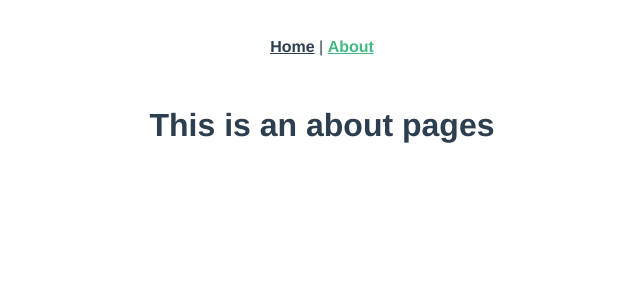
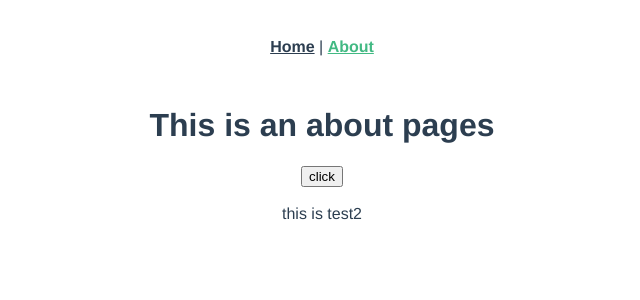
Before and after one commit to SeoHaKwon/IRGO, a Vue app: page /about in a window 1280 px wide. Shown: the top 300 px of the page, without its empty margins (318-958 px from the left). Built offline with nearby package versions, Linux system fonts and the light colour scheme.

Commit message:
click test

```diff
--- a/src/views/About.vue
+++ b/src/views/About.vue
@@ -1,6 +1,34 @@
 <template>
   <div class="about">
     <h1>This is an about pages</h1>
-    <router-view></router-view>
+    <button v-on:click="yesView">click</button><br><br>
+    <Test-Comp v-if="isView"></Test-Comp>
+    <Test-Comp2 v-else></Test-Comp2>
   </div>
 </template>
+
+<script>
+import TestComp from './test1'
+import TestComp2 from './test2'
+export default {
+  components: {
+    TestComp,
+    TestComp2
+  },
+  data: () => {
+    return {
+      isView: false
+    }
+  },
+  methods: {
+    yesView: function() {
+      const _this = this
+      _this.isView = !_this.isView
+    }
+  }
+}
+</script>
+
+<style scoped>
+
+</style>
--- a/src/views/test1.vue
+++ b/src/views/test1.vue
@@ -10,6 +10,6 @@ export default {
 }
 </script>
 
-<style>
+<style scoped>
 
 </style>
```
